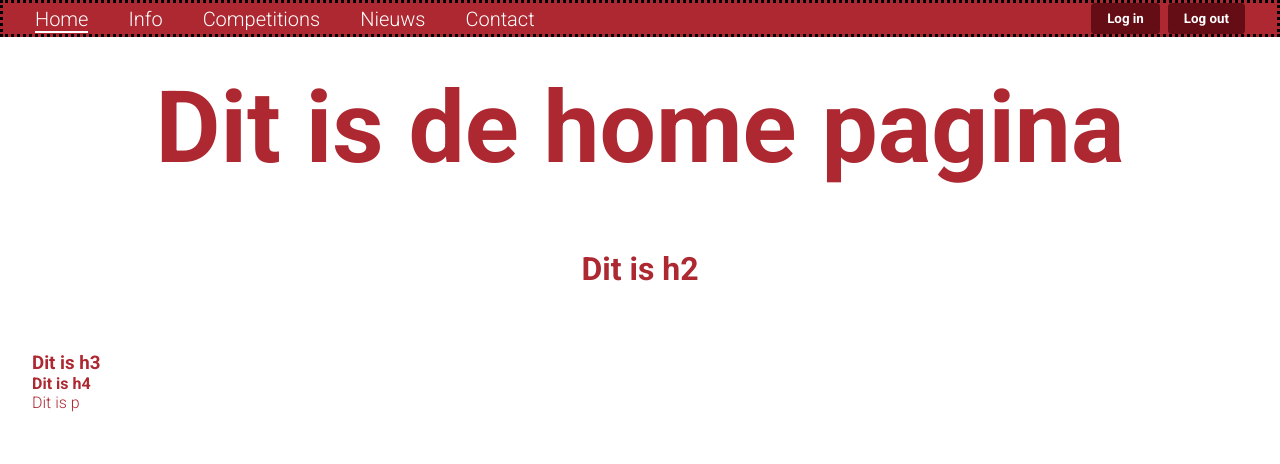
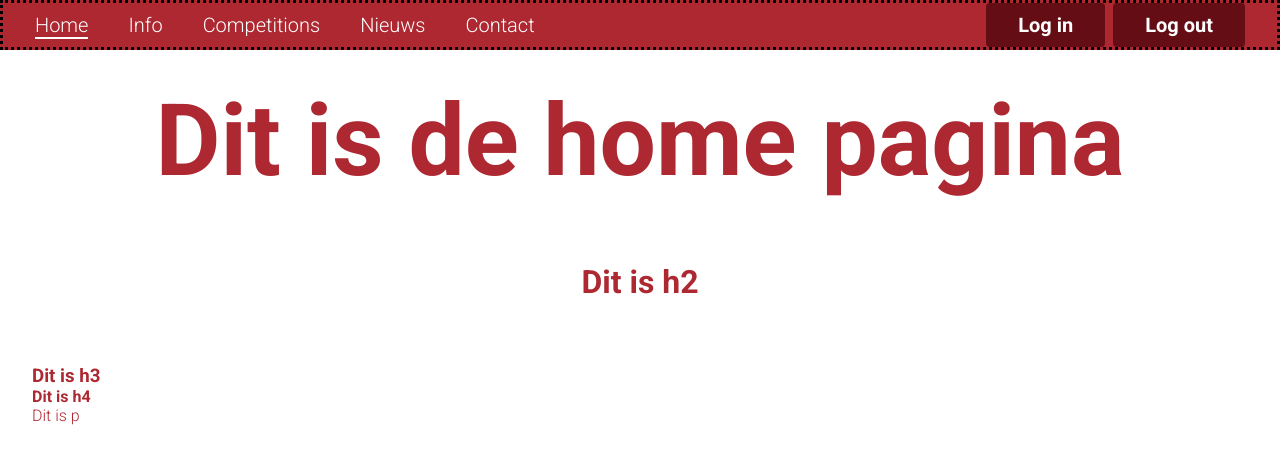
Before and after one commit to Bas-SDR/pinpoint-frontend, a React (Vite) app: page / in a window 1280 px wide. Shown: the top 464 px of the page. Built offline with nearby package versions, Linux system fonts and the light colour scheme.

Commit message:
Base navbar setup finished.

```diff
--- a/src/components/navBar/NavBar.css
+++ b/src/components/navBar/NavBar.css
@@ -32,7 +32,7 @@ button + button {
 .navbar-inner-box {
     display: flex;
     justify-content: space-between;
-    flex-basis: 1400px;
+    flex-basis: 100%;
     flex-shrink: 1;
     flex-grow: 0;
     align-items: center;
@@ -55,6 +55,9 @@ button:hover {
 button {
     flex-shrink: 1;
     flex-grow: 0;
+    text-align: center;
+    font-size: 20px;
+    padding: 10px 32px;
 }
 
 .default-link {
--- a/src/components/navBar/NavBar.jsx
+++ b/src/components/navBar/NavBar.jsx
@@ -38,6 +38,7 @@ function NavBar() {
                         </li>
                     </ul>
                     <div>
+
                         <button
                             type="button"
                             onClick={() => navigate('/signin')}
```
